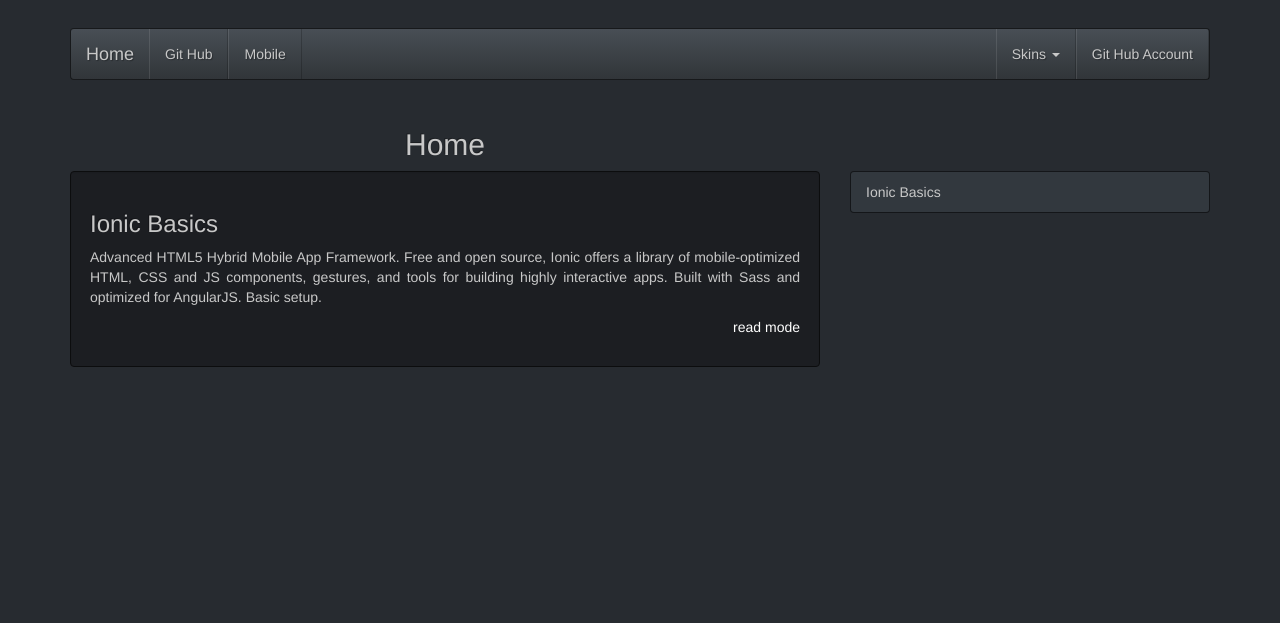
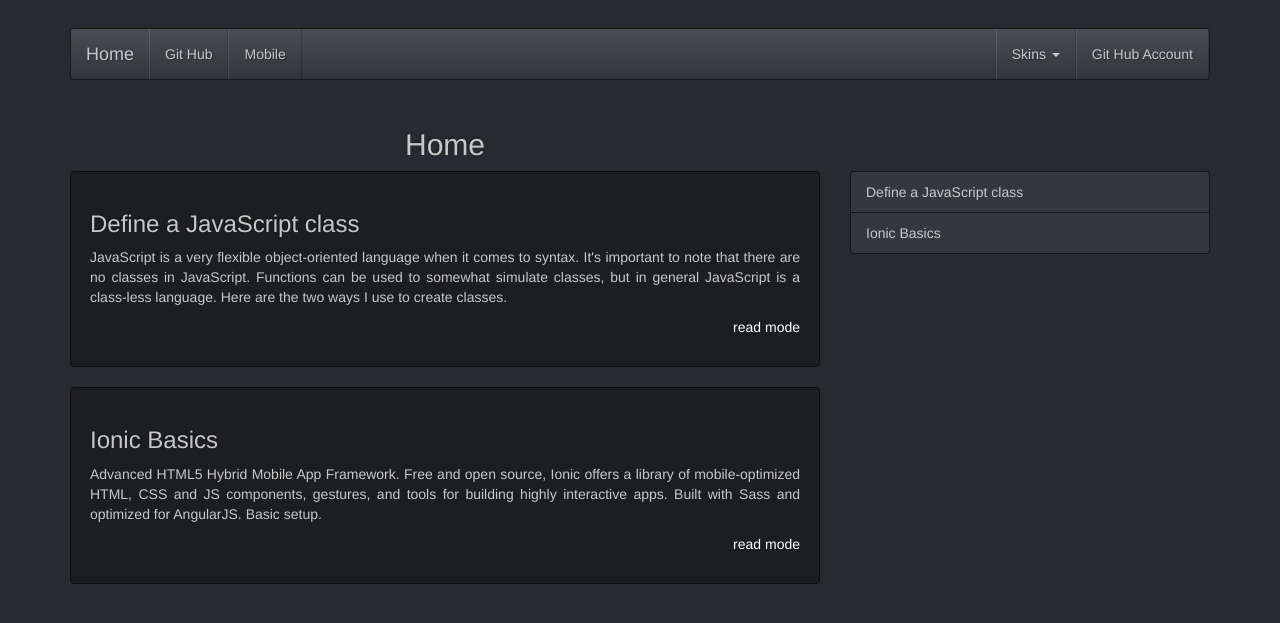
Before and after one commit to donvercety/donvercety.github.io, a Jekyll site: the page built from index.html, in a window 1280 px wide. Shown: the top 623 px of the page. Built offline with Jekyll 4.4.1, drawn with Linux system fonts in a browser that asks for light colours; nearby versions of some CDN libraries.

Commit message:
javascript classes added

```diff
--- a/_config.yml
+++ b/_config.yml
@@ -9,8 +9,10 @@
 description: >
   Coding tutorials, scripts, libraries and how to's for all that is code
 
-baseurl: ""							# the subpath of your site, e.g. /blog/
-url: "http://donvercety.github.io" 		# the base hostname & protocol for your site
+baseurl: "" # the subpath of your site, e.g. /blog/
+
+# url: "http://localhost:4000"
+url: "http://donvercety.github.io"
 
 # Build settings
 markdown: kramdown
--- /dev/null
+++ b/_posts/2014-12-02-js-classes.md
@@ -0,0 +1,62 @@
+---
+layout: posts
+title:  "Define a JavaScript class"
+date:   2014-12-02 17:20:00
+category: javascript
+description: >
+  JavaScript is a very flexible object-oriented language when it
+  comes to syntax. It's important to note that there are no classes
+  in JavaScript. Functions can be used to somewhat simulate classes,
+  but in general JavaScript is a class-less language. Here are the two
+  ways I use to create classes.
+---
+
+Define a JavaScript class
+-------------------------
+
+Here are the two ways I use to create classes.
+
+1. Object-like Class, no instantiation is needed.
+
+{% highlight js %}
+var name = {
+
+	methodOne: function() {
+		// code
+	},
+
+	methodTwo: function( param ) {
+		// code
+	}
+};
+
+name.methodTwo('hello');
+
+{% endhighlight %}
+
+2. Function-like Class, it must be instantiated before usage.
+
+{% highlight js %}
+var name = (function() {
+
+	// Constructor
+	function SomeName() {
+		// code
+	}
+
+	SomeName.prototype.methodName = function() {
+		// code
+	};
+
+	return SomeName;
+
+}());
+
+var test = new name();
+
+{% endhighlight %}
+
+JavaScript is a very flexible object-oriented language when it
+comes to syntax. It's important to note that there are no classes
+in JavaScript. Functions can be used to somewhat simulate classes,
+but in general JavaScript is a class-less language.
```
